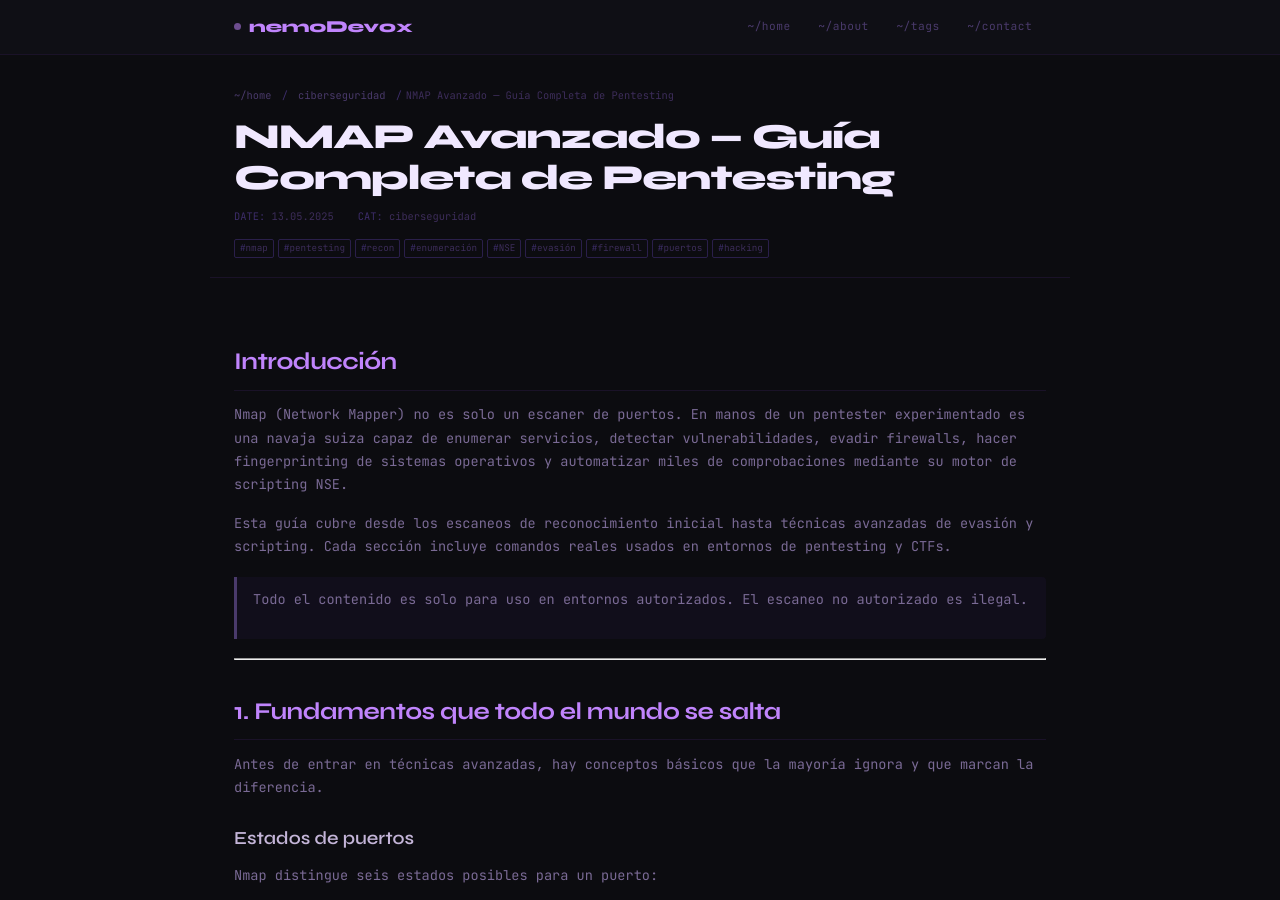
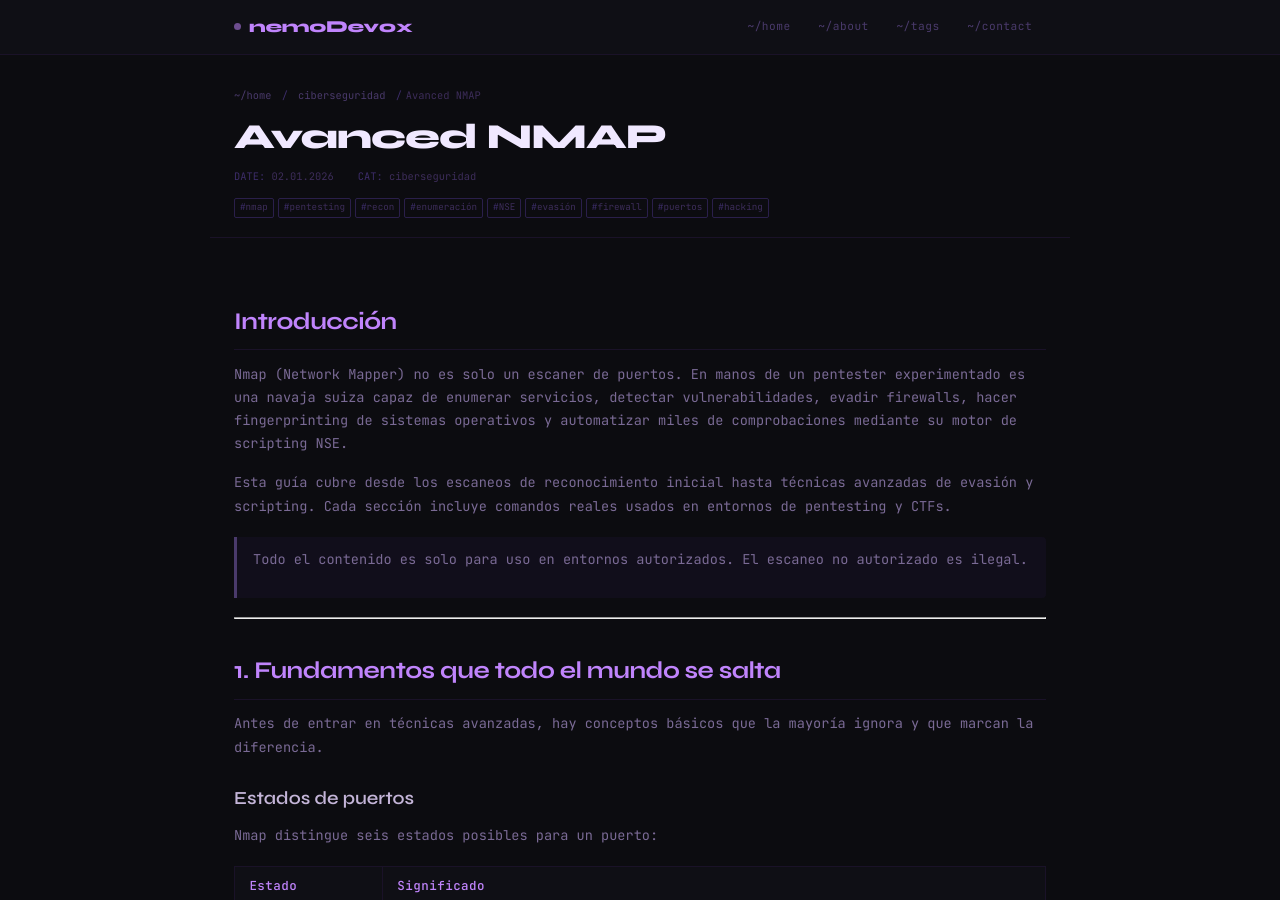
Before and after one commit to nemoDev0x/nemoDev0x.github.io, a Jekyll site: the page built from _posts/2025-05-13-nmap-avanzado.md, in a window 1280 px wide and 900 px high. Built offline with Jekyll 4.4.1, drawn with Linux system fonts in a browser that asks for light colours.

Commit message:
Revise title and date for NMAP advanced post
Updated the title and date for the NMAP advanced guide.

```diff
--- a/_posts/2025-05-13-nmap-avanzado.md
+++ b/_posts/2025-05-13-nmap-avanzado.md
@@ -1,7 +1,7 @@
 ---
 layout: post
-title: "NMAP Avanzado — Guía Completa de Pentesting"
-date: 2025-05-13
+title: "Avanced NMAP"
+date: 2026-01-02
 categories: [ciberseguridad]
 tags: [nmap, pentesting, recon, enumeración, NSE, evasión, firewall, puertos, hacking]
 description: "Guía avanzada de Nmap: técnicas de evasión, scripts NSE, fingerprinting, automatización y flujos reales de pentesting."
```
